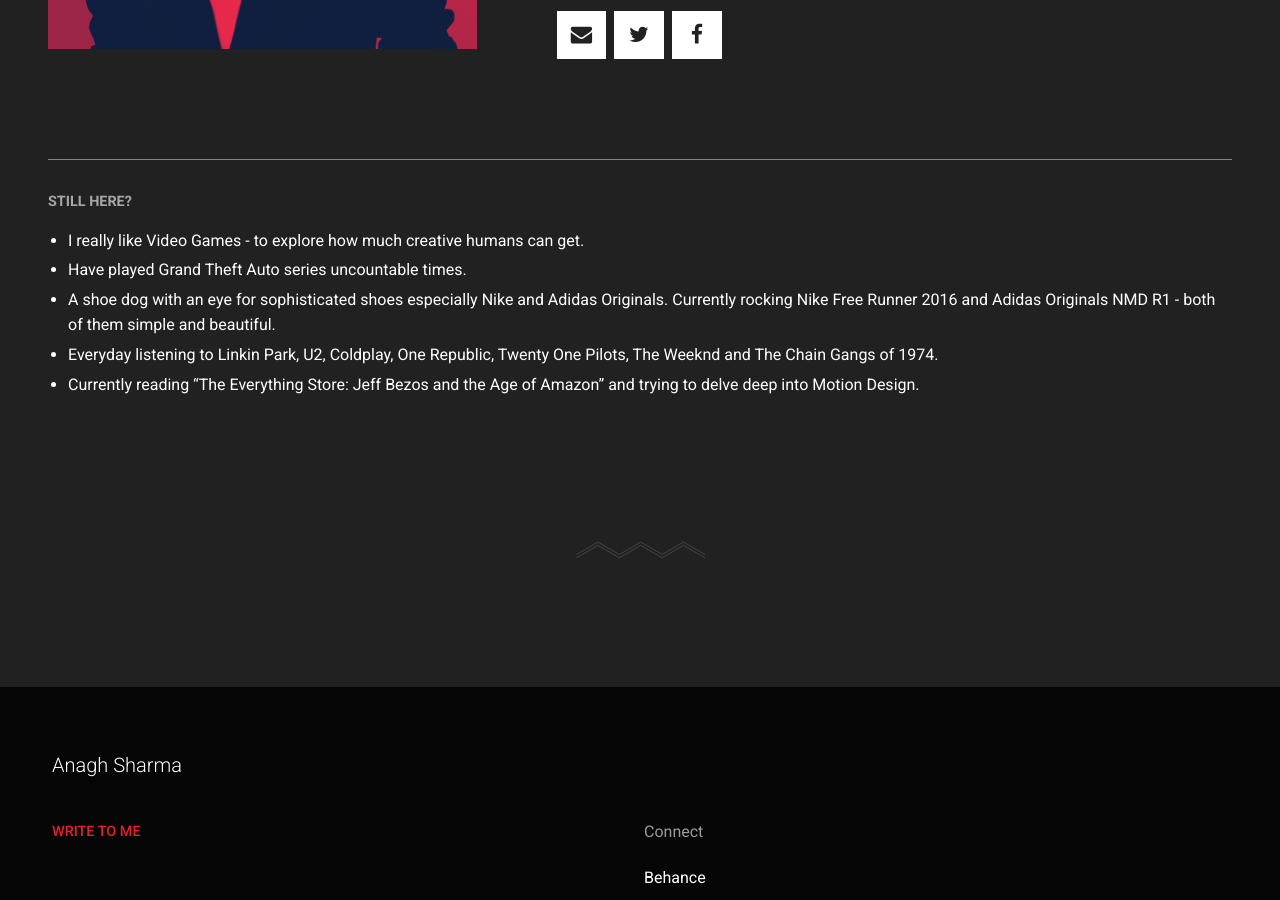
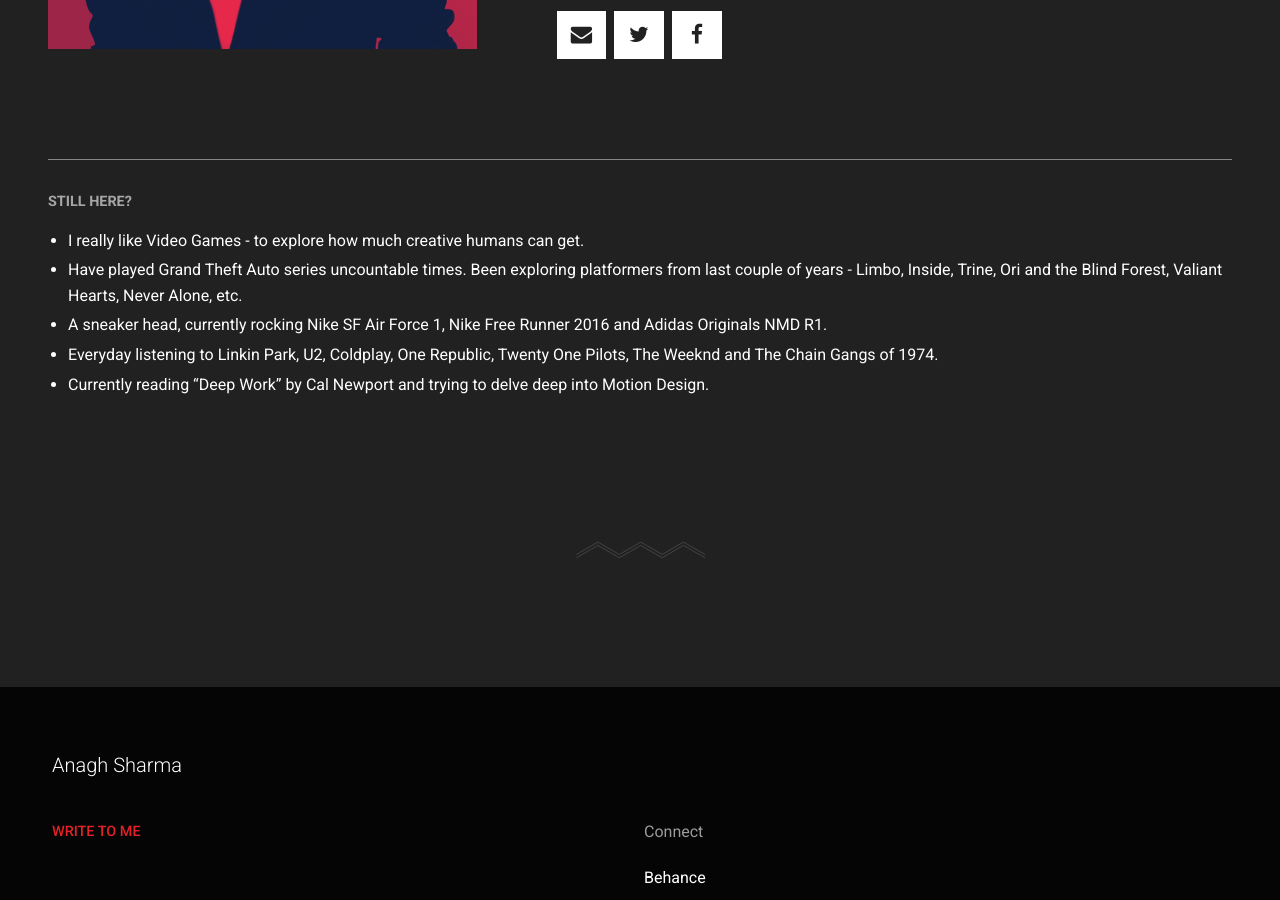
Before and after one commit to AnaghSharma/anaghsharma.github.io, a Jekyll site: the page built from _pages/about.html, in a window 1280 px wide and 900 px high, scrolled down 1031 px. Built offline with Jekyll 4.4.1, drawn with Linux system fonts in a browser that asks for light colours; nearby versions of some CDN libraries.

Commit message:
Updated about page

```diff
--- a/_pages/about.html
+++ b/_pages/about.html
@@ -32,10 +32,10 @@ keywords: anagh sharma, design, creative, portfolio, development, designer
     <h6 class="font-bold font-secondary quiet mt4 mb3">STILL HERE?</h6>
     <ul>
       <li>I really like Video Games - to explore how much creative humans can get.</li>
-      <li class="mv1">Have played Grand Theft Auto series uncountable times.</li>
-      <li>A shoe dog with an eye for sophisticated shoes especially Nike and Adidas Originals. Currently rocking Nike Free Runner 2016 and Adidas Originals NMD R1 - both of them simple and beautiful.</li>
+      <li class="mv1">Have played Grand Theft Auto series uncountable times. Been exploring platformers from last couple of years - Limbo, Inside, Trine, Ori and the Blind Forest, Valiant Hearts, Never Alone, etc.</li>
+      <li>A sneaker head, currently rocking Nike SF Air Force 1, Nike Free Runner 2016 and Adidas Originals NMD R1.</li>
       <li class="mv1">Everyday listening to Linkin Park, U2, Coldplay, One Republic, Twenty One Pilots, The Weeknd and The Chain Gangs of 1974.</li>
-      <li>Currently reading “The Everything Store: Jeff Bezos and the Age of Amazon” and trying to delve deep into Motion Design.</li>
+      <li>Currently reading “Deep Work” by Cal Newport and trying to delve deep into Motion Design.</li>
     </ul>
   </div>
 </div>
```
